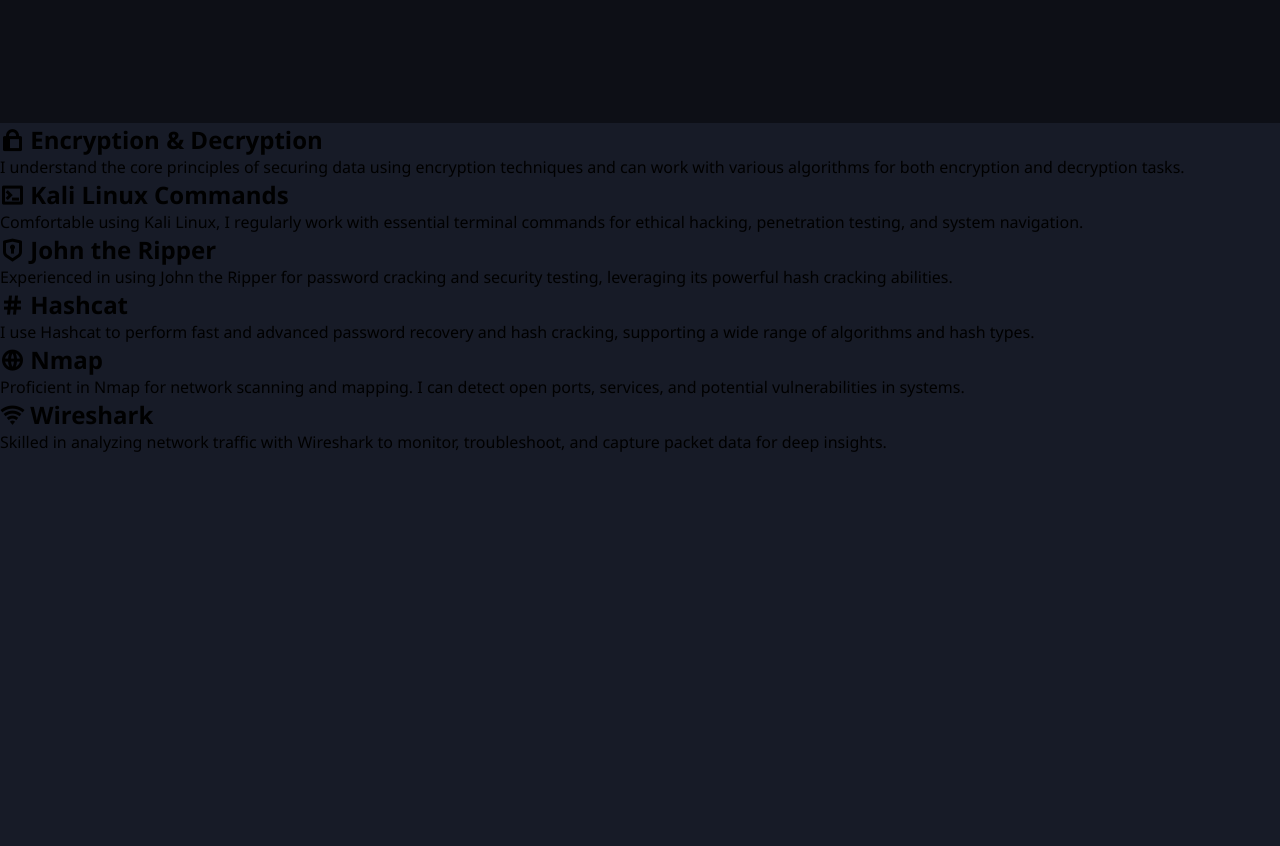
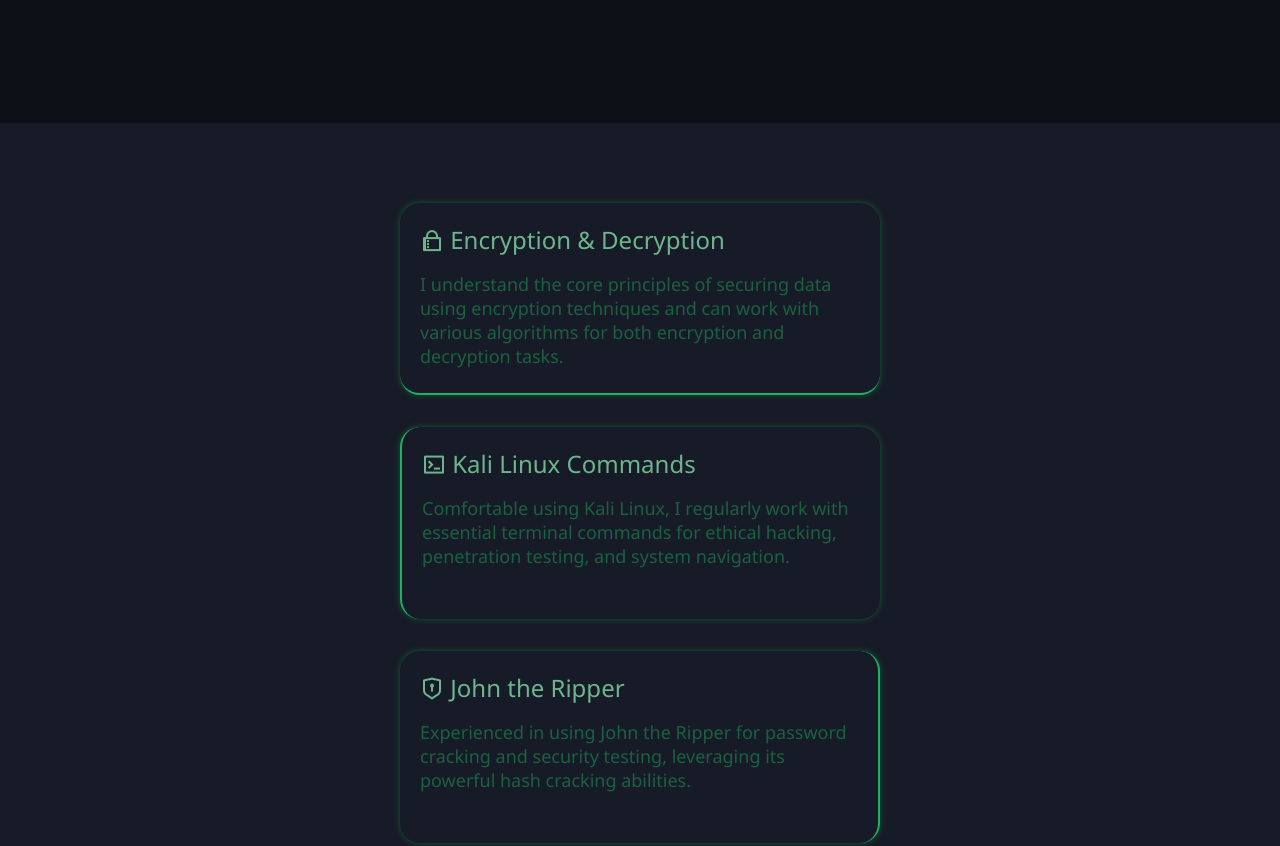
Before and after one commit to lisabiswal/portfolio_for_client, a plain HTML site: page index.html in a window 1280 px wide. Shown: the part 640-1486 px from the top of the page. Before the commit the page ends 1093 px from the top, so only its background shows below. Drawn offline with nearby package versions, Linux system fonts and the light colour scheme.

Commit message:
styled skills section

```diff
--- a/style.css
+++ b/style.css
@@ -7,6 +7,9 @@
   --botton-hover: #33c6753c;
   --landing-page-para: #409566;
   --overlay: #00000071;
+  --skill-para: #1d9a558c;
+  --skill-heading: #6cb68d;
+  --skill-border: #135a33;
 }
 *{
   margin: 0;
@@ -127,3 +130,47 @@ main .hero-img .overlay{
   font-size: 18px;
 }
 /* styling skills section */
+
+.all-skills{
+  margin: 5rem 0;
+}
+
+.skill{
+  height: 12rem;
+  width: 30rem;
+  /* background-color:#052b085e; */
+  background-color: var(--theme);
+  box-shadow: 0 0 6px var(--skill-border);
+  border-radius: 20px;
+  padding: 20px;
+  /* border:1px solid var(--green); */
+}
+.skills{
+  display: flex;
+  justify-content: center;
+  align-items: center;
+  gap: 2rem;
+  flex-wrap: wrap;
+  width: 75%;
+  margin: 0 auto;
+
+}
+.skill h2{
+  color: var(--skill-heading);
+  font-weight: 500;
+  margin-bottom: 1rem;
+}
+.skill p{
+  color: var(--skill-para);
+  line-height: 1.5rem;
+  font-size: 18px;
+}
+.skill1, .skill4,.skill5{
+  border-bottom: 2px solid var(--green);
+}
+.skill2,.skill6{
+  border-left: 2px solid var(--green);
+}
+.skill3{
+  border-right: 2px solid var(--green);
+}
```
